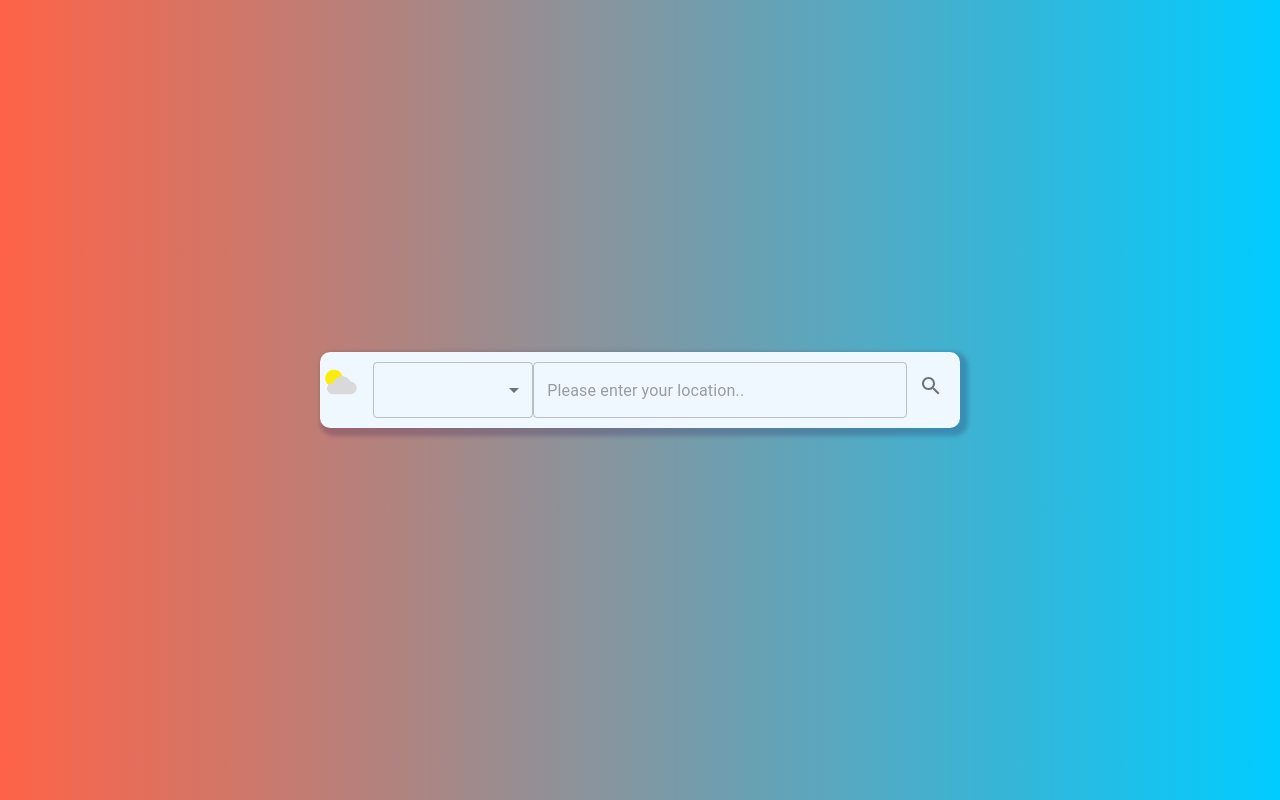
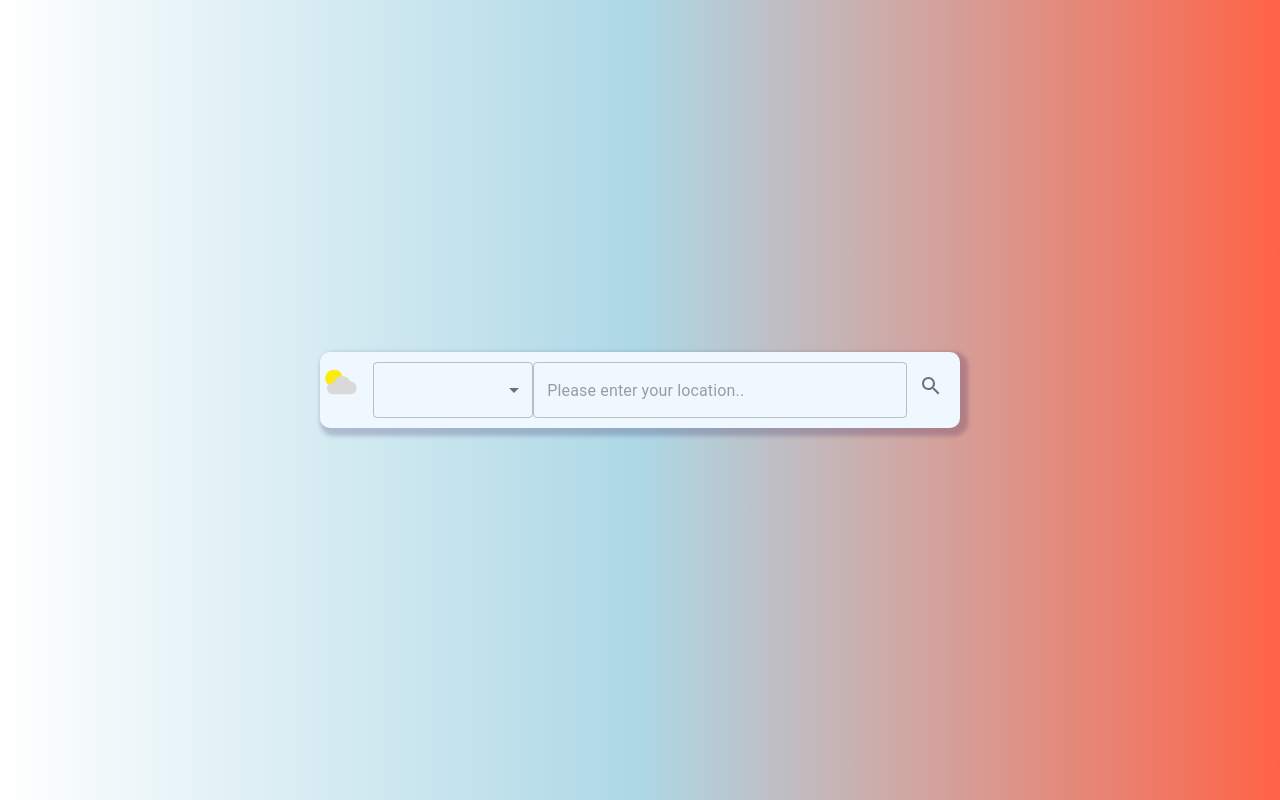
Before and after one commit to learnerdilip/wonderkind_assignment_Dilip, a React (Create React App) app: page / in a window 1280 px wide. Built offline with nearby package versions, Linux system fonts and the light colour scheme.

Commit message:
design enhancements and props passing

```diff
--- a/src/App.tsx
+++ b/src/App.tsx
@@ -2,22 +2,49 @@ import React from "react";
 import "./App.css";
 import InputContainer from "./conponents/input/InputContainer";
 import WeatherUpdate from "./conponents/output/WeatherUpdate";
+import { useSelector } from "react-redux";
 
 function App() {
-  const colds = ["lightblue", "skyblue", "#00ccff", "#8080ff", "#4dffff"];
-  const hots = ["orange", "pink", "tomato", "red", "#ff9933", "#ff0000"];
+  // getting the weather data from redux store
+  const weatherData = useSelector(
+    (reduxState: any) => reduxState.weather.weatherData
+  );
+  // setting the data to valid week data
+  const weekweather = weatherData ? [...weatherData] : [];
+
+  // finding the average of 10 days
+  const tenDayAvg = Math.round(
+    weekweather.reduce((summation: any, day: any) => {
+      return summation + day.temp;
+    }, 0) / 10
+  );
+
+  // setting colors for background on change of average temperature
+  const colder: string = "#e7ebf1, #2885e2";
+  const cold: string = "#bac9dc, #2c2c86";
+  const medium: string = "#9a2e2ebd, #3e80c1";
+  const hot: string = "#d03333, #E0B92A";
+
+  const background: number | string =
+    tenDayAvg === 0
+      ? "white ,lightblue,tomato"
+      : tenDayAvg <= 10
+      ? colder
+      : tenDayAvg > 10 && tenDayAvg <= 20
+      ? cold
+      : tenDayAvg > 20 && tenDayAvg <= 30
+      ? medium
+      : hot;
 
   return (
     <div
       style={{
-        backgroundImage: `linear-gradient(to right, ${
-          hots[Math.round(Math.random() * 2)]
-        },  ${colds[Math.round(Math.random() * 2)]})`,
+        backgroundImage: `linear-gradient(to right, ${background} )`,
       }}
       className="App"
     >
       <InputContainer />
-      <WeatherUpdate />
+      <WeatherUpdate weekweather={weekweather} tenDayAvg={tenDayAvg} />
     </div>
   );
 }
--- a/src/conponents/input/InputContainer.tsx
+++ b/src/conponents/input/InputContainer.tsx
@@ -26,7 +26,9 @@ export default function InputContainer() {
 
   const handleSubmit = (event: any) => {
     event.preventDefault();
-    dispatch(fetchWeather(formdata));
+    setTimeout(() => {
+      dispatch(fetchWeather(formdata));
+    }, 500);
     dispatch({ type: "SEARCHING" });
   };
 
--- a/src/conponents/output/WeatherUpdate.tsx
+++ b/src/conponents/output/WeatherUpdate.tsx
@@ -2,27 +2,15 @@ import React from "react";
 import { useSelector } from "react-redux";
 import { Grid, Typography, CircularProgress } from "@material-ui/core";
 
-export default function WeatherUpdate() {
-  const weatherData = useSelector(
-    (reduxState: any) => reduxState.weather.weatherData
-  );
-  const weekweather = weatherData ? [...weatherData] : [];
-
+export default function WeatherUpdate(props: any) {
   // ERROR handling
   const error = useSelector((reduxState: any) => reduxState.weather);
-
-  // finding the average of next ten days
-  const tenDayAvg = Math.round(
-    weekweather.reduce((summation: any, day: any) => {
-      return summation + day.temp;
-    }, 0) / 10
-  );
-
+  // if the data is still loading... show the progressbar
   const loading = useSelector((reduxState: any) => reduxState.weather.loading);
 
   // the first day of the week will be today
   const day = new Date().getDay();
-  const week = [
+  const week: string[] = [
     "MONDAY",
     "TUESDAY",
     "WEDNESDAY",
@@ -42,36 +30,41 @@ export default function WeatherUpdate() {
   return (
     <div id="weatherDetails">
       <br />
-      {loading && !weekweather && <CircularProgress color="secondary" />}
+      {loading && !error.error && props.weekweather.length !== 10 && (
+        <CircularProgress color="secondary" />
+      )}
       {error.error && <Typography variant="overline">{error.error}</Typography>}
-      {weekweather && weekweather.length === 10 && (
+      {props.weekweather && props.weekweather.length === 10 && (
         <Grid spacing={2} container lg={12}>
           <Grid item lg={12}>
             <Typography
               style={{ color: "rgba(0, 0, 0, 0.89)" }}
               variant="h6"
-            >{`${weekweather[0].datetime.substring(
+            >{`${props.weekweather[0].datetime.substring(
               6,
               14
-            )} to ${weekweather[9].datetime.substring(6, 14)}`}</Typography>
+            )} to ${props.weekweather[9].datetime.substring(
+              6,
+              14
+            )}`}</Typography>
           </Grid>
           <Grid item lg={12}>
             <Typography variant="h1">
               <b>
                 {" "}
-                {tenDayAvg}
+                {props.tenDayAvg}
                 <sup>&#8451;</sup>
               </b>
             </Typography>
           </Grid>
           <Grid item lg={12}>
             <div id="weekweather">
-              {weatherData.slice(0, 7).map((item: any, index: any) => (
+              {props.weekweather.slice(0, 7).map((item: any, index: any) => (
                 <div key={index} id="dayweather">
                   <p style={{ color: "rgba(0, 0, 0, 0.89)" }}>
                     {week[index + day - 1]}
                   </p>
-                  <h4>{`${Math.round(item.temp)} `}&#8451;</h4>
+                  <h3>{`${Math.round(item.temp)} `}&#8451;</h3>
                 </div>
               ))}
             </div>
--- a/src/store/search/actions.tsx
+++ b/src/store/search/actions.tsx
@@ -8,7 +8,6 @@ export const fetchWeather = (formData: any) => async (dispatch: Dispatch) => {
     );
     if (response.data.data) {
       dispatch({ type: "WEATHER/FETCHED", payload: response.data.data });
-      dispatch({ type: "COLOR" });
       dispatch({
         type: "ERROR",
         payload: null,
--- a/src/store/search/reducer.tsx
+++ b/src/store/search/reducer.tsx
@@ -17,9 +17,6 @@ const weatherReducer = (state: any = initialState, action: any) => {
     case "SEARCHING": {
       return { ...state, loading: !state.loading };
     }
-    case "COLOR": {
-      return { ...state, color: action.payload };
-    }
     default: {
       return { ...state };
     }
```
Also changed, not shown: Wonderkind_weather_dilip.gif (added), 1 other file (tests, documents, lock files or other folders).
